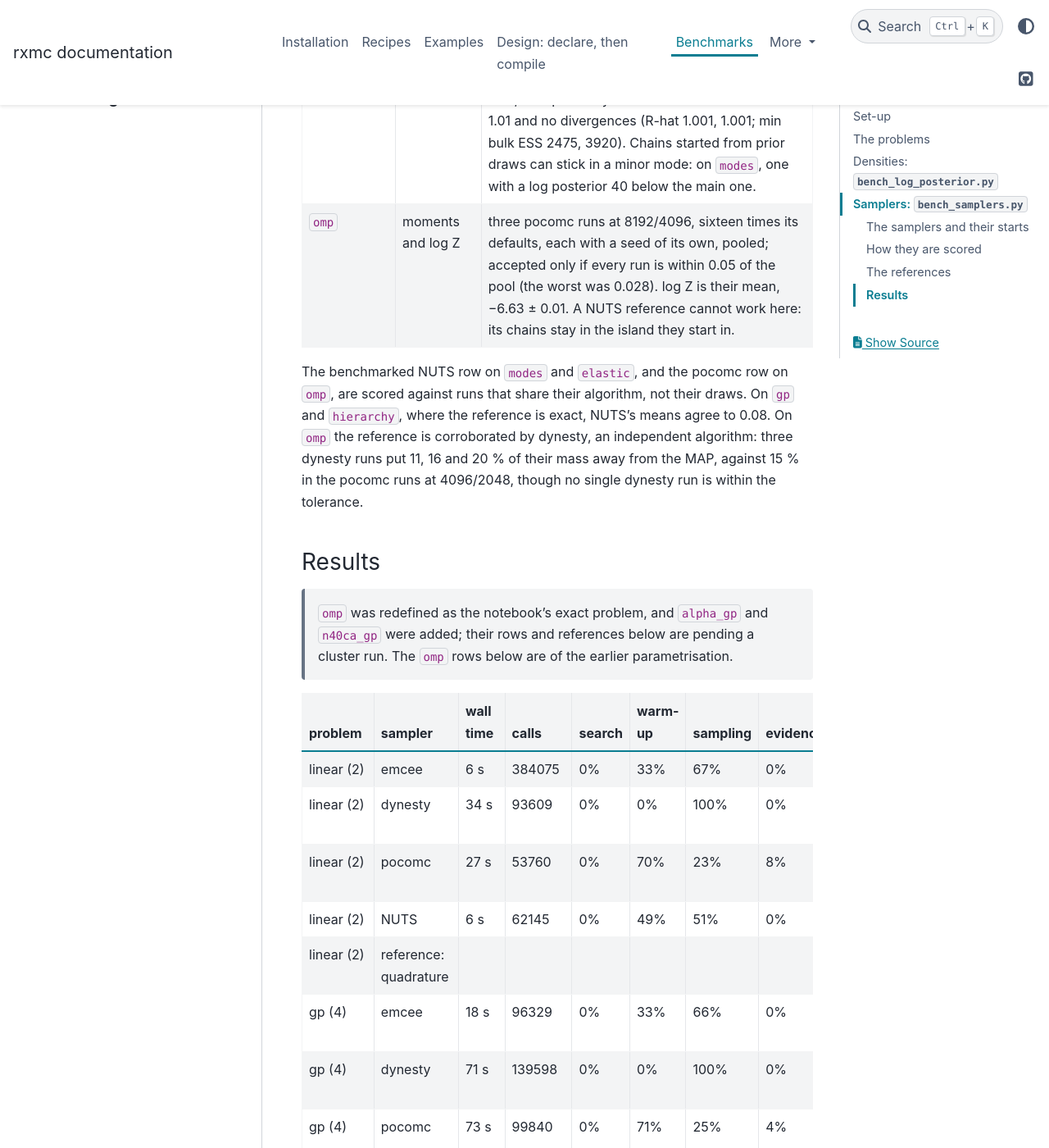
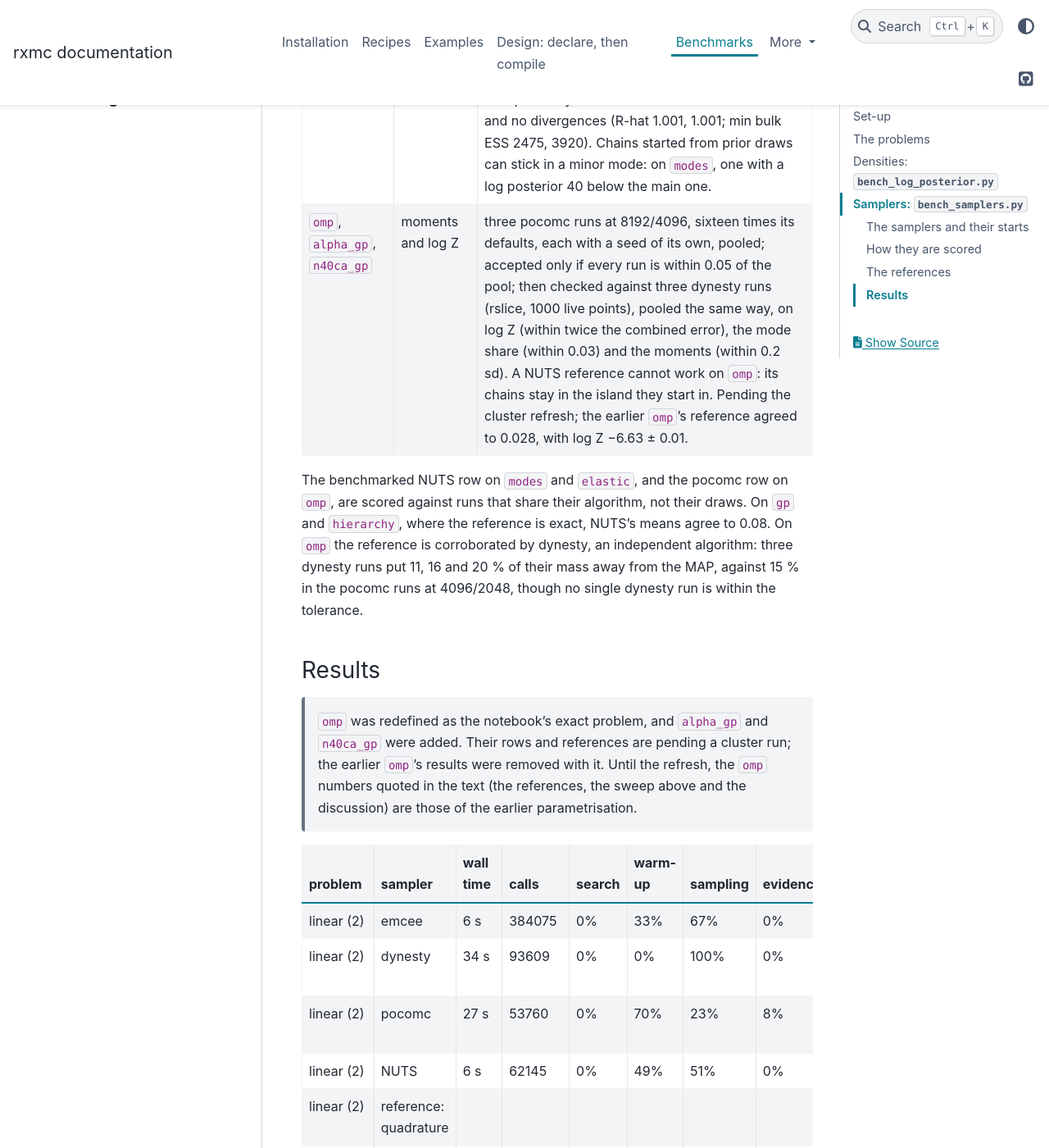
Before and after one commit to beykyle/rxmc, a Sphinx documentation site: the page built from docs/benchmarks.md, in a window 1280 px wide and 1400 px high, scrolled down 8186 px. Shown: the whole window at 82% size. Built offline with Sphinx 7.4.7 and the PyData theme 0.15.4, drawn with Linux system fonts in a browser that asks for light colours; pages that are not in the unit, such as notebooks, are missing from menus; the version number could not be read and is left out; some of the changed text lies outside the part shown.

Commit message:
Benchmark: drop the earlier omp's results
omp now defines local_optical's exact problem, so the earlier problem's
reference and sampler rows describe nothing the benchmark runs; they are
removed (git keeps them) and come back from the cluster refresh.  The
results table is regenerated without them; the references table states
the new population-reference method for omp, alpha_gp and n40ca_gp; the
correct/fastest row and the note above Results say omp is pending, and
that the omp numbers the text still quotes are of the earlier version.

```diff
--- a/docs/benchmarks.md
+++ b/docs/benchmarks.md
@@ -237,7 +237,7 @@
 |---|---|---|
 | `linear`, `gp`, `hierarchy` | exact moments and log Z | the log posterior is quadratic in all but a few parameters (none; the GP's log variance and log length scale; the hierarchy's τ).  At each node of a grid over those, one Newton step over the rest lands on the conditional mode, and the Hessian there is the conditional precision, both exact for a quadratic; the conditional normalisers weight the nodes. |
 | `modes`, `elastic` | moments | one long blackjax NUTS run, 4 chains × (1000 warm-up + 3000 draws) at target acceptance 0.95, from a ball about the MAP with a seed of its own, accepted only with a rank-normalised R-hat ≤ 1.01 and no divergences (R-hat 1.001, 1.001; min bulk ESS 2475, 3920).  Chains started from prior draws can stick in a minor mode: on `modes`, one with a log posterior 40 below the main one. |
-| `omp` | moments and log Z | three pocomc runs at 8192/4096, sixteen times its defaults, each with a seed of its own, pooled; accepted only if every run is within 0.05 of the pool (the worst was 0.028).  log Z is their mean, −6.63 ± 0.01.  A NUTS reference cannot work here: its chains stay in the island they start in. |
+| `omp`, `alpha_gp`, `n40ca_gp` | moments and log Z | three pocomc runs at 8192/4096, sixteen times its defaults, each with a seed of its own, pooled; accepted only if every run is within 0.05 of the pool; then checked against three dynesty runs (rslice, 1000 live points), pooled the same way, on log Z (within twice the combined error), the mode share (within 0.03) and the moments (within 0.2 sd).  A NUTS reference cannot work on `omp`: its chains stay in the island they start in.  Pending the cluster refresh; the earlier `omp`'s reference agreed to 0.028, with log Z −6.63 ± 0.01. |
 
 The benchmarked NUTS row on `modes` and `elastic`, and the pocomc row on
 `omp`, are scored against runs that share their algorithm, not their draws.
@@ -250,8 +250,10 @@
 ### Results
 
 > `omp` was redefined as the notebook's exact problem, and `alpha_gp` and
-> `n40ca_gp` were added; their rows and references below are pending a
-> cluster run.  The `omp` rows below are of the earlier parametrisation.
+> `n40ca_gp` were added.  Their rows and references are pending a cluster
+> run; the earlier `omp`'s results were removed with it.  Until the refresh,
+> the `omp` numbers quoted in the text (the references, the sweep above and
+> the discussion) are those of the earlier parametrisation.
 
 | problem | sampler | wall time | calls | search | warm-up | sampling | evidence | ms/call | bias | width | min ESS | ESS/s | ESS/1k calls | R-hat | τ (steps) | log Z |
 |---|---|---|---|---|---|---|---|---|---|---|---|---|---|---|---|---|
@@ -299,7 +292,7 @@
 | `modes` | NUTS | NUTS, 61 s |
 | `elastic` | dynesty, pocomc, NUTS | pocomc, 312 s (NUTS 324 s, dynesty 646 s) |
 | `hierarchy` | NUTS | NUTS, 41 s, at 3000 draws per chain |
-| `omp` | pocomc | pocomc, 875 s, at 4096/2048 |
+| `omp` | pending the refresh (earlier parametrisation: pocomc only) | pending (earlier: pocomc, 875 s, at 4096/2048) |
 
 - **Funnels defeat the samplers that start from the prior.**  `gp`, `modes`
   and `hierarchy` each have a scale parameter that, when small, pins the
```
Also changed, not shown: other parts of docs/benchmarks.md (+0 -9 lines), 2 other files.
